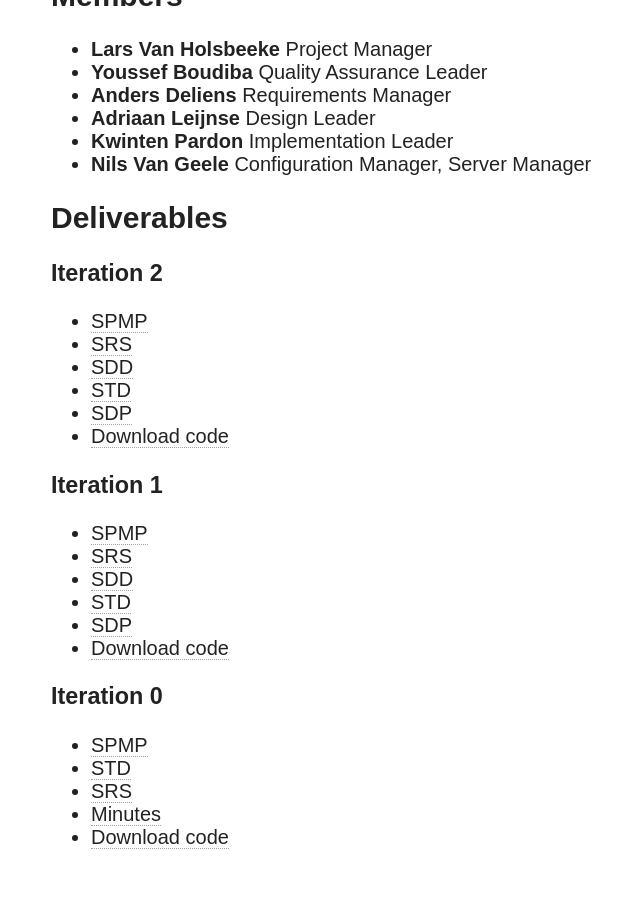
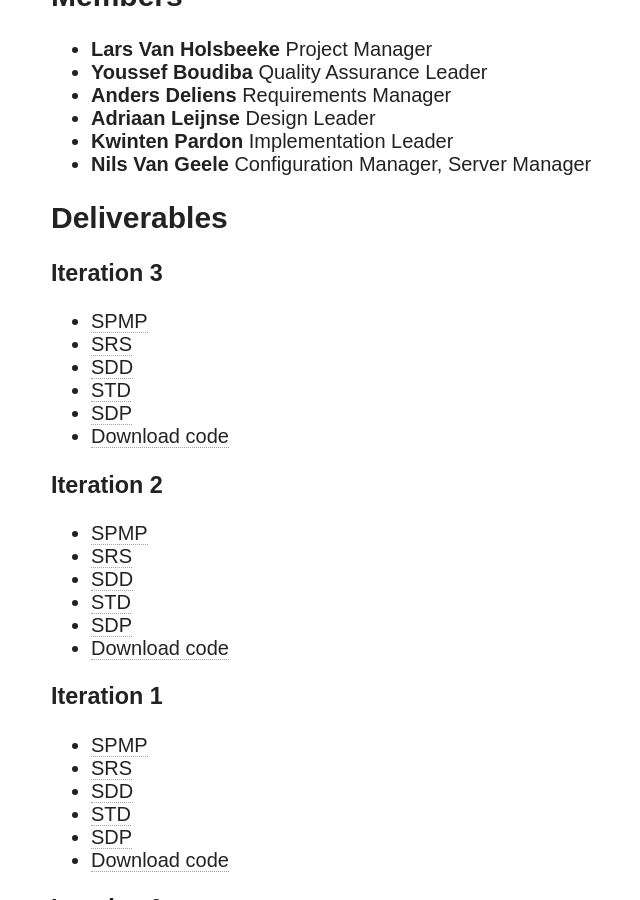
Before and after one commit to se1-1314/xiast, a Jekyll site: the page built from index.md, in a window 1280 px wide and 900 px high, scrolled down 726 px. Shown: the whole window, without its empty margins (269-909 px from the left). Built offline with Jekyll 4.4.1, drawn with Linux system fonts in a browser that asks for light colours; nearby versions of some CDN libraries.

Commit message:
Iteration 3 links

```diff
--- a/index.md
+++ b/index.md
@@ -18,6 +18,14 @@ A working version can be found on [Wilma](http://wilma.vub.ac.be/xiast/).
 * **Nils Van Geele** Configuration Manager, Server Manager
 
 ## Deliverables
+
+### Iteration 3
+* [SPMP](https://github.com/se1-1314/xiast-docs/raw/se1-iter3/management/project/spmp.pdf)
+* [SRS](https://github.com/se1-1314/xiast-docs/raw/se1-iter3/management/requirements/srs.pdf)
+* [SDD](https://github.com/se1-1314/xiast-docs/raw/se1-iter3/management/design/design-1.pdf)
+* [STD](https://github.com/se1-1314/xiast-docs/raw/se1-iter3/management/quality/std.pdf)
+* [SDP](https://github.com/se1-1314/xiast-docs/raw/se1-iter3/management/implementation/sdp.pdf)
+* [Download code](https://github.com/se1-1314/xiast/archive/se1-iter3.tar.gz)
 
 ### Iteration 2
 * [SPMP](https://github.com/se1-1314/xiast-docs/raw/se1-iter2/management/project/spmp.pdf)
```
